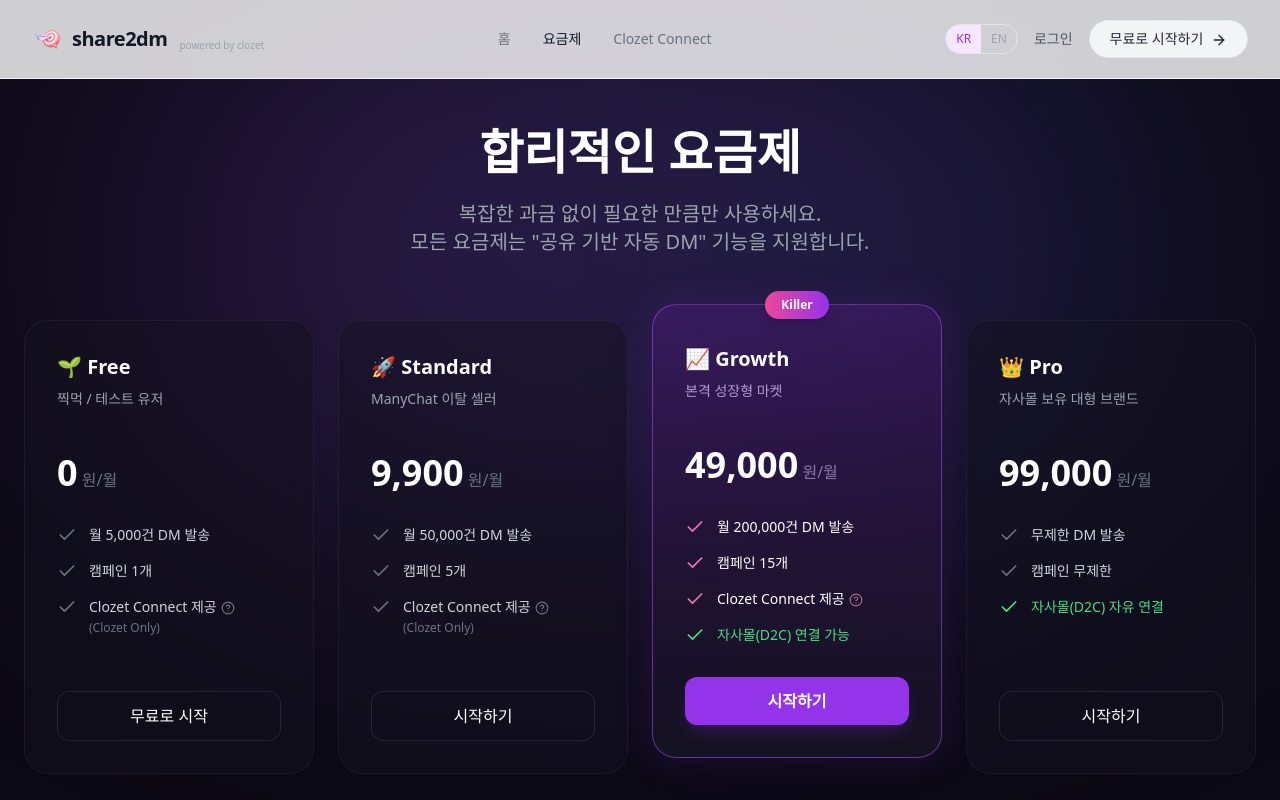
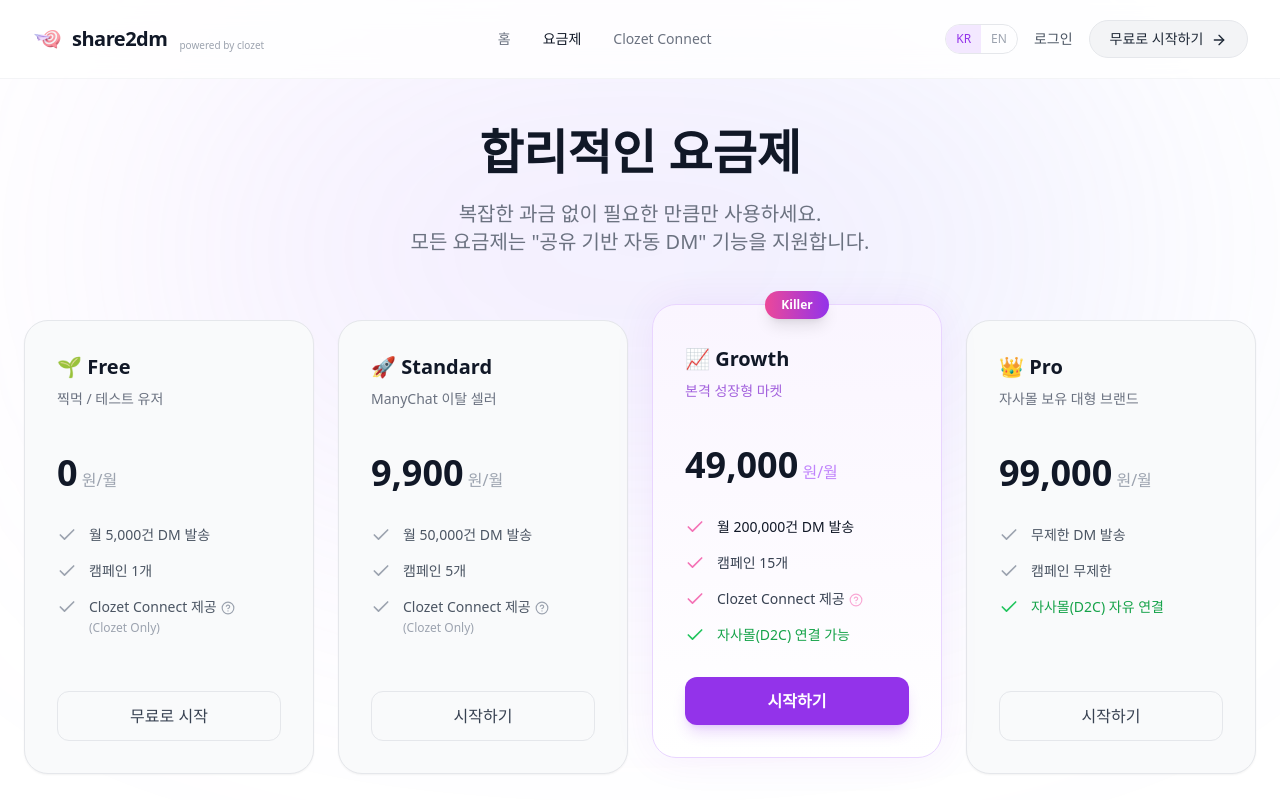
Before and after one commit to aintnpc/React-share2DM, a React (Create React App) app in the folder web/: page /pricing in a window 1280 px wide. Shown: the top 800 px of the page. Built offline with nearby package versions, Linux system fonts and the light colour scheme; no server answers.

Commit message:
feat: Pricing, ClozetConnect 페이지 라이트 테마로 전환

```diff
--- a/web/src/pages/Pricing.tsx
+++ b/web/src/pages/Pricing.tsx
@@ -38,12 +38,12 @@
   };
 
   return (
-    <div className="min-h-screen pt-32 pb-24 px-6 relative bg-[#0B0914] flex flex-col items-center">
-      <div className="absolute top-0 left-1/2 -translate-x-1/2 w-[1000px] h-[500px] bg-gradient-to-r from-purple-500/25 to-indigo-500/25 blur-[150px] rounded-full pointer-events-none"></div>
+    <div className="min-h-screen pt-32 pb-24 px-6 relative bg-white flex flex-col items-center">
+      <div className="absolute top-0 left-1/2 -translate-x-1/2 w-[1000px] h-[500px] bg-gradient-to-r from-purple-400/15 to-indigo-400/15 blur-[150px] rounded-full pointer-events-none"></div>
 
       <div className="text-center relative z-10 mb-16">
-        <h1 className="text-4xl md:text-5xl font-extrabold text-white mb-6">{t('합리적인 요금제', 'Simple Pricing')}</h1>
-        <p className="text-xl text-gray-400 max-w-2xl mx-auto">
+        <h1 className="text-4xl md:text-5xl font-extrabold text-gray-900 mb-6">{t('합리적인 요금제', 'Simple Pricing')}</h1>
+        <p className="text-xl text-gray-500 max-w-2xl mx-auto">
           {t(
             <>복잡한 과금 없이 필요한 만큼만 사용하세요. <br className="hidden md:block"/> 모든 요금제는 "공유 기반 자동 DM" 기능을 지원합니다.</>,
             <>Pay only for what you need — no hidden fees. <br className="hidden md:block"/> All plans include share-based auto DM.</>
@@ -53,63 +53,63 @@
 
       <div className="grid grid-cols-1 md:grid-cols-2 lg:grid-cols-4 gap-6 max-w-7xl mx-auto relative z-10 w-full">
         {/* Free Plan */}
-        <div className="p-8 rounded-3xl bg-[#151221]/50 border border-white/5 backdrop-blur-sm flex flex-col">
+        <div className="p-8 rounded-3xl bg-gray-50 border border-gray-200 flex flex-col shadow-sm">
           <div className="mb-6">
-            <h3 className="text-xl font-bold text-white mb-2">{t('🌱 Free', '🌱 Free')}</h3>
-            <p className="text-gray-400 text-sm h-10">{t('찍먹 / 테스트 유저', 'Try it out / Test users')}</p>
+            <h3 className="text-xl font-bold text-gray-900 mb-2">{t('🌱 Free', '🌱 Free')}</h3>
+            <p className="text-gray-500 text-sm h-10">{t('찍먹 / 테스트 유저', 'Try it out / Test users')}</p>
           </div>
           <div className="mb-8">
-            <span className="text-4xl font-extrabold text-white">{t('0', '0')}</span>
-            <span className="text-gray-500"> {t('원/월', 'KRW/mo')}</span>
+            <span className="text-4xl font-extrabold text-gray-900">{t('0', '0')}</span>
+            <span className="text-gray-400"> {t('원/월', 'KRW/mo')}</span>
           </div>
           <ul className="space-y-4 mb-8 flex-1">
-            <li className="flex items-start gap-3"><Check className="w-5 h-5 text-gray-500 shrink-0" /><span className="text-gray-300 text-sm">{t('월 5,000건 DM 발송', '5,000 DMs / month')}</span></li>
-            <li className="flex items-start gap-3"><Check className="w-5 h-5 text-gray-500 shrink-0" /><span className="text-gray-300 text-sm">{t('캠페인 1개', '1 campaign')}</span></li>
-            <li className="flex items-start gap-3"><Check className="w-5 h-5 text-gray-500 shrink-0" /><span className="text-gray-300 text-sm">{t('Clozet Connect 제공', 'Clozet Connect included')}<button onClick={() => navigate('/clozet-connect')} className="inline-flex ml-1 align-middle text-gray-500 hover:text-white transition-colors"><HelpCircle className="w-3.5 h-3.5" /></button><br /><span className="text-gray-500 text-xs">(Clozet Only)</span></span></li>
+            <li className="flex items-start gap-3"><Check className="w-5 h-5 text-gray-400 shrink-0" /><span className="text-gray-600 text-sm">{t('월 5,000건 DM 발송', '5,000 DMs / month')}</span></li>
+            <li className="flex items-start gap-3"><Check className="w-5 h-5 text-gray-400 shrink-0" /><span className="text-gray-600 text-sm">{t('캠페인 1개', '1 campaign')}</span></li>
+            <li className="flex items-start gap-3"><Check className="w-5 h-5 text-gray-400 shrink-0" /><span className="text-gray-600 text-sm">{t('Clozet Connect 제공', 'Clozet Connect included')}<button onClick={() => navigate('/clozet-connect')} className="inline-flex ml-1 align-middle text-gray-400 hover:text-gray-700 transition-colors"><HelpCircle className="w-3.5 h-3.5" /></button><br /><span className="text-gray-400 text-xs">(Clozet Only)</span></span></li>
           </ul>
-          <button onClick={() => handlePlanSelect('free')} className="w-full py-3 rounded-xl border border-white/10 text-white font-medium hover:bg-white/5 transition-colors">
+          <button onClick={() => handlePlanSelect('free')} className="w-full py-3 rounded-xl border border-gray-200 text-gray-700 font-medium hover:bg-gray-100 transition-colors">
             {t('무료로 시작', 'Start Free')}
           </button>
         </div>
 
         {/* Standard Plan */}
-        <div className="p-8 rounded-3xl bg-[#151221]/50 border border-white/5 backdrop-blur-sm flex flex-col">
+        <div className="p-8 rounded-3xl bg-gray-50 border border-gray-200 flex flex-col shadow-sm">
           <div className="mb-6">
-            <h3 className="text-xl font-bold text-white mb-2">{t('🚀 Standard', '🚀 Standard')}</h3>
-            <p className="text-gray-400 text-sm h-10">{t('ManyChat 이탈 셀러', 'Sellers leaving ManyChat')}</p>
+            <h3 className="text-xl font-bold text-gray-900 mb-2">{t('🚀 Standard', '🚀 Standard')}</h3>
+            <p className="text-gray-500 text-sm h-10">{t('ManyChat 이탈 셀러', 'Sellers leaving ManyChat')}</p>
           </div>
           <div className="mb-8">
-            <span className="text-4xl font-extrabold text-white">{t('9,900', '9,900')}</span>
-            <span className="text-gray-500"> {t('원/월', 'KRW/mo')}</span>
+            <span className="text-4xl font-extrabold text-gray-900">{t('9,900', '9,900')}</span>
+            <span className="text-gray-400"> {t('원/월', 'KRW/mo')}</span>
           </div>
           <ul className="space-y-4 mb-8 flex-1">
-            <li className="flex items-start gap-3"><Check className="w-5 h-5 text-gray-500 shrink-0" /><span className="text-gray-300 text-sm">{t('월 50,000건 DM 발송', '50,000 DMs / month')}</span></li>
-            <li className="flex items-start gap-3"><Check className="w-5 h-5 text-gray-500 shrink-0" /><span className="text-gray-300 text-sm">{t('캠페인 5개', '5 campaigns')}</span></li>
-            <li className="flex items-start gap-3"><Check className="w-5 h-5 text-gray-500 shrink-0" /><span className="text-gray-300 text-sm">{t('Clozet Connect 제공', 'Clozet Connect included')}<button onClick={() => navigate('/clozet-connect')} className="inline-flex ml-1 align-middle text-gray-500 hover:text-white transition-colors"><HelpCircle className="w-3.5 h-3.5" /></button><br /><span className="text-gray-500 text-xs">(Clozet Only)</span></span></li>
+            <li className="flex items-start gap-3"><Check className="w-5 h-5 text-gray-400 shrink-0" /><span className="text-gray-600 text-sm">{t('월 50,000건 DM 발송', '50,000 DMs / month')}</span></li>
+            <li className="flex items-start gap-3"><Check className="w-5 h-5 text-gray-400 shrink-0" /><span className="text-gray-600 text-sm">{t('캠페인 5개', '5 campaigns')}</span></li>
+            <li className="flex items-start gap-3"><Check className="w-5 h-5 text-gray-400 shrink-0" /><span className="text-gray-600 text-sm">{t('Clozet Connect 제공', 'Clozet Connect included')}<button onClick={() => navigate('/clozet-connect')} className="inline-flex ml-1 align-middle text-gray-400 hover:text-gray-700 transition-colors"><HelpCircle className="w-3.5 h-3.5" /></button><br /><span className="text-gray-400 text-xs">(Clozet Only)</span></span></li>
           </ul>
-          <button onClick={() => handlePlanSelect('standard')} className="w-full py-3 rounded-xl border border-white/10 text-white font-medium hover:bg-white/5 transition-colors">
+          <button onClick={() => handlePlanSelect('standard')} className="w-full py-3 rounded-xl border border-gray-200 text-gray-700 font-medium hover:bg-gray-100 transition-colors">
             {t('시작하기', 'Get Started')}
           </button>
         </div>
 
         {/* Growth Plan (Killer) */}
-        <div className="p-8 rounded-3xl bg-gradient-to-b from-purple-900/40 to-[#151221] border border-purple-500/50 flex flex-col relative shadow-[0_0_40px_rgba(147,51,234,0.15)] transform md:-translate-y-4">
+        <div className="p-8 rounded-3xl bg-gradient-to-b from-purple-50 to-white border border-purple-200 flex flex-col relative shadow-[0_0_40px_rgba(147,51,234,0.08)] transform md:-translate-y-4">
           <div className="absolute top-0 inset-x-0 flex justify-center transform -translate-y-1/2">
             <span className="bg-gradient-to-r from-pink-500 to-purple-600 text-white text-xs font-bold px-4 py-1.5 rounded-full shadow-lg">Killer</span>
           </div>
           <div className="mb-6 mt-2">
-            <h3 className="text-xl font-bold text-white mb-2">{t('📈 Growth', '📈 Growth')}</h3>
-            <p className="text-purple-200/70 text-sm h-10">{t('본격 성장형 마켓', 'Scaling marketplace sellers')}</p>
+            <h3 className="text-xl font-bold text-gray-900 mb-2">{t('📈 Growth', '📈 Growth')}</h3>
+            <p className="text-purple-700/70 text-sm h-10">{t('본격 성장형 마켓', 'Scaling marketplace sellers')}</p>
           </div>
           <div className="mb-8">
-            <span className="text-4xl font-extrabold text-white">{t('49,000', '49,000')}</span>
-            <span className="text-purple-300/60"> {t('원/월', 'KRW/mo')}</span>
+            <span className="text-4xl font-extrabold text-gray-900">{t('49,000', '49,000')}</span>
+            <span className="text-purple-400"> {t('원/월', 'KRW/mo')}</span>
           </div>
           <ul className="space-y-4 mb-8 flex-1">
-            <li className="flex items-start gap-3"><Check className="w-5 h-5 text-pink-400 shrink-0" /><span className="text-white text-sm font-medium">{t('월 200,000건 DM 발송', '200,000 DMs / month')}</span></li>
-            <li className="flex items-start gap-3"><Check className="w-5 h-5 text-pink-400 shrink-0" /><span className="text-white text-sm">{t('캠페인 15개', '15 campaigns')}</span></li>
-            <li className="flex items-start gap-3"><Check className="w-5 h-5 text-pink-400 shrink-0" /><span className="text-white text-sm">{t('Clozet Connect 제공', 'Clozet Connect included')}<button onClick={() => navigate('/clozet-connect')} className="inline-flex ml-1 align-middle text-pink-300/60 hover:text-white transition-colors"><HelpCircle className="w-3.5 h-3.5" /></button></span></li>
-            <li className="flex items-start gap-3"><Check className="w-5 h-5 text-green-400 shrink-0" /><span className="text-green-400 text-sm font-medium">{t('자사몰(D2C) 연결 가능', 'D2C store connection')}</span></li>
+            <li className="flex items-start gap-3"><Check className="w-5 h-5 text-pink-400 shrink-0" /><span className="text-gray-900 text-sm font-medium">{t('월 200,000건 DM 발송', '200,000 DMs / month')}</span></li>
+            <li className="flex items-start gap-3"><Check className="w-5 h-5 text-pink-400 shrink-0" /><span className="text-gray-700 text-sm">{t('캠페인 15개', '15 campaigns')}</span></li>
+            <li className="flex items-start gap-3"><Check className="w-5 h-5 text-pink-400 shrink-0" /><span className="text-gray-700 text-sm">{t('Clozet Connect 제공', 'Clozet Connect included')}<button onClick={() => navigate('/clozet-connect')} className="inline-flex ml-1 align-middle text-pink-300 hover:text-pink-500 transition-colors"><HelpCircle className="w-3.5 h-3.5" /></button></span></li>
+            <li className="flex items-start gap-3"><Check className="w-5 h-5 text-green-500 shrink-0" /><span className="text-green-600 text-sm font-medium">{t('자사몰(D2C) 연결 가능', 'D2C store connection')}</span></li>
           </ul>
           <button onClick={() => handlePlanSelect('growth')} className="w-full py-3 rounded-xl bg-purple-600 text-white font-bold hover:bg-purple-500 transition-colors shadow-lg shadow-purple-600/20">
             {t('시작하기', 'Get Started')}
@@ -117,21 +117,21 @@
         </div>
 
         {/* Pro Plan */}
-        <div className="p-8 rounded-3xl bg-[#151221]/50 border border-white/5 backdrop-blur-sm flex flex-col">
+        <div className="p-8 rounded-3xl bg-gray-50 border border-gray-200 flex flex-col shadow-sm">
           <div className="mb-6">
-            <h3 className="text-xl font-bold text-white mb-2">{t('👑 Pro', '👑 Pro')}</h3>
-            <p className="text-gray-400 text-sm h-10">{t('자사몰 보유 대형 브랜드', 'Large brands with own D2C store')}</p>
+            <h3 className="text-xl font-bold text-gray-900 mb-2">{t('👑 Pro', '👑 Pro')}</h3>
+            <p className="text-gray-500 text-sm h-10">{t('자사몰 보유 대형 브랜드', 'Large brands with own D2C store')}</p>
           </div>
           <div className="mb-8">
-            <span className="text-4xl font-extrabold text-white">{t('99,000', '99,000')}</span>
-            <span className="text-gray-500"> {t('원/월', 'KRW/mo')}</span>
+            <span className="text-4xl font-extrabold text-gray-900">{t('99,000', '99,000')}</span>
+            <span className="text-gray-400"> {t('원/월', 'KRW/mo')}</span>
           </div>
           <ul className="space-y-4 mb-8 flex-1">
-            <li className="flex items-start gap-3"><Check className="w-5 h-5 text-gray-500 shrink-0" /><span className="text-gray-300 text-sm">{t('무제한 DM 발송', 'Unlimited DMs')}</span></li>
-            <li className="flex items-start gap-3"><Check className="w-5 h-5 text-gray-500 shrink-0" /><span className="text-gray-300 text-sm">{t('캠페인 무제한', 'Unlimited campaigns')}</span></li>
-            <li className="flex items-start gap-3"><Check className="w-5 h-5 text-green-400 shrink-0" /><span className="text-green-400 text-sm font-medium">{t('자사몰(D2C) 자유 연결', 'Connect your own D2C store')}</span></li>
+            <li className="flex items-start gap-3"><Check className="w-5 h-5 text-gray-400 shrink-0" /><span className="text-gray-600 text-sm">{t('무제한 DM 발송', 'Unlimited DMs')}</span></li>
+            <li className="flex items-start gap-3"><Check className="w-5 h-5 text-gray-400 shrink-0" /><span className="text-gray-600 text-sm">{t('캠페인 무제한', 'Unlimited campaigns')}</span></li>
+            <li className="flex items-start gap-3"><Check className="w-5 h-5 text-green-500 shrink-0" /><span className="text-green-600 text-sm font-medium">{t('자사몰(D2C) 자유 연결', 'Connect your own D2C store')}</span></li>
           </ul>
-          <button onClick={() => handlePlanSelect('pro')} className="w-full py-3 rounded-xl border border-white/10 text-white font-medium hover:bg-white/5 transition-colors">
+          <button onClick={() => handlePlanSelect('pro')} className="w-full py-3 rounded-xl border border-gray-200 text-gray-700 font-medium hover:bg-gray-100 transition-colors">
             {t('시작하기', 'Get Started')}
           </button>
         </div>
```
Also changed, not shown: web/src/pages/ClozetConnect.tsx (+53 -54 lines).
